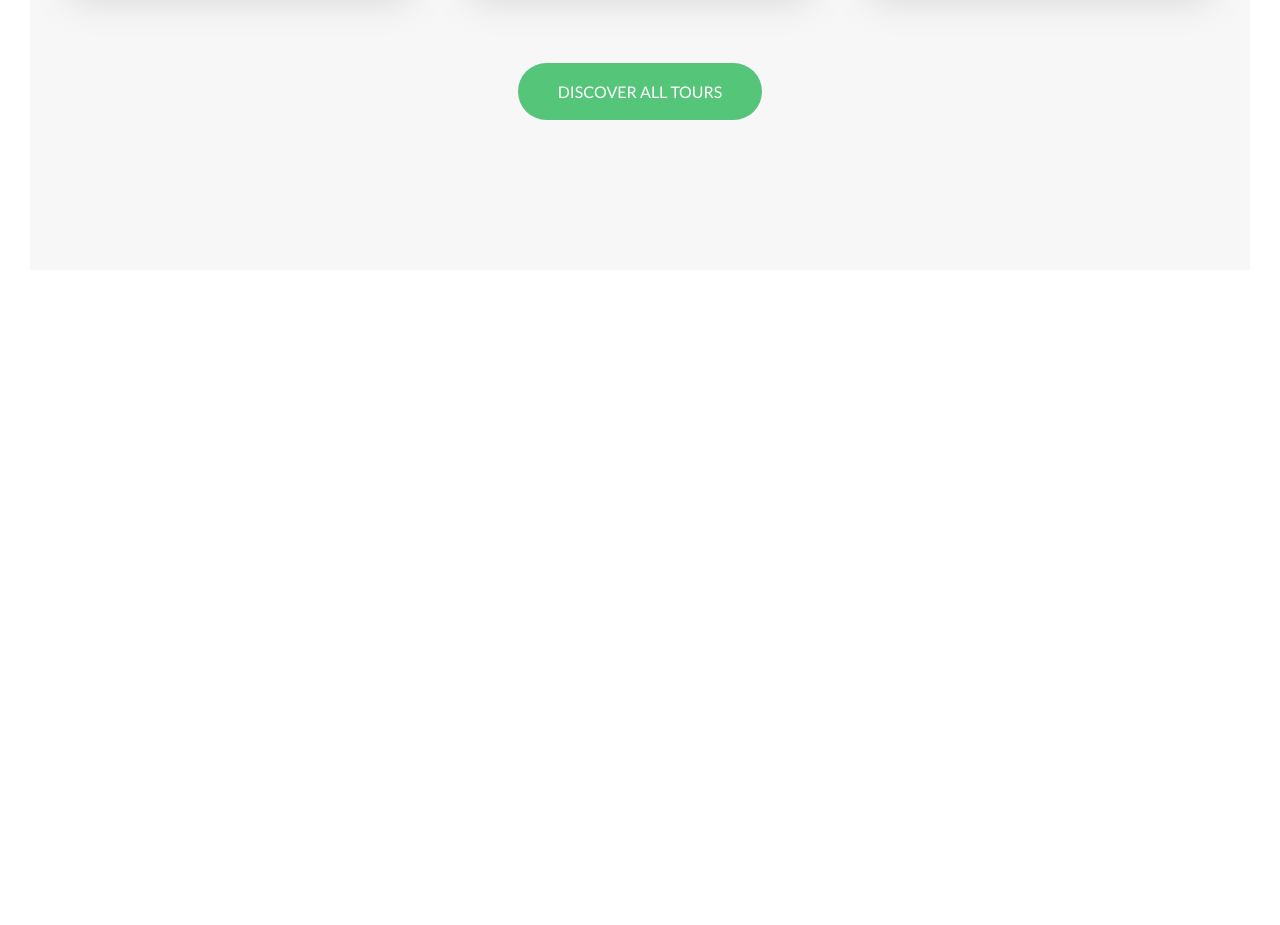
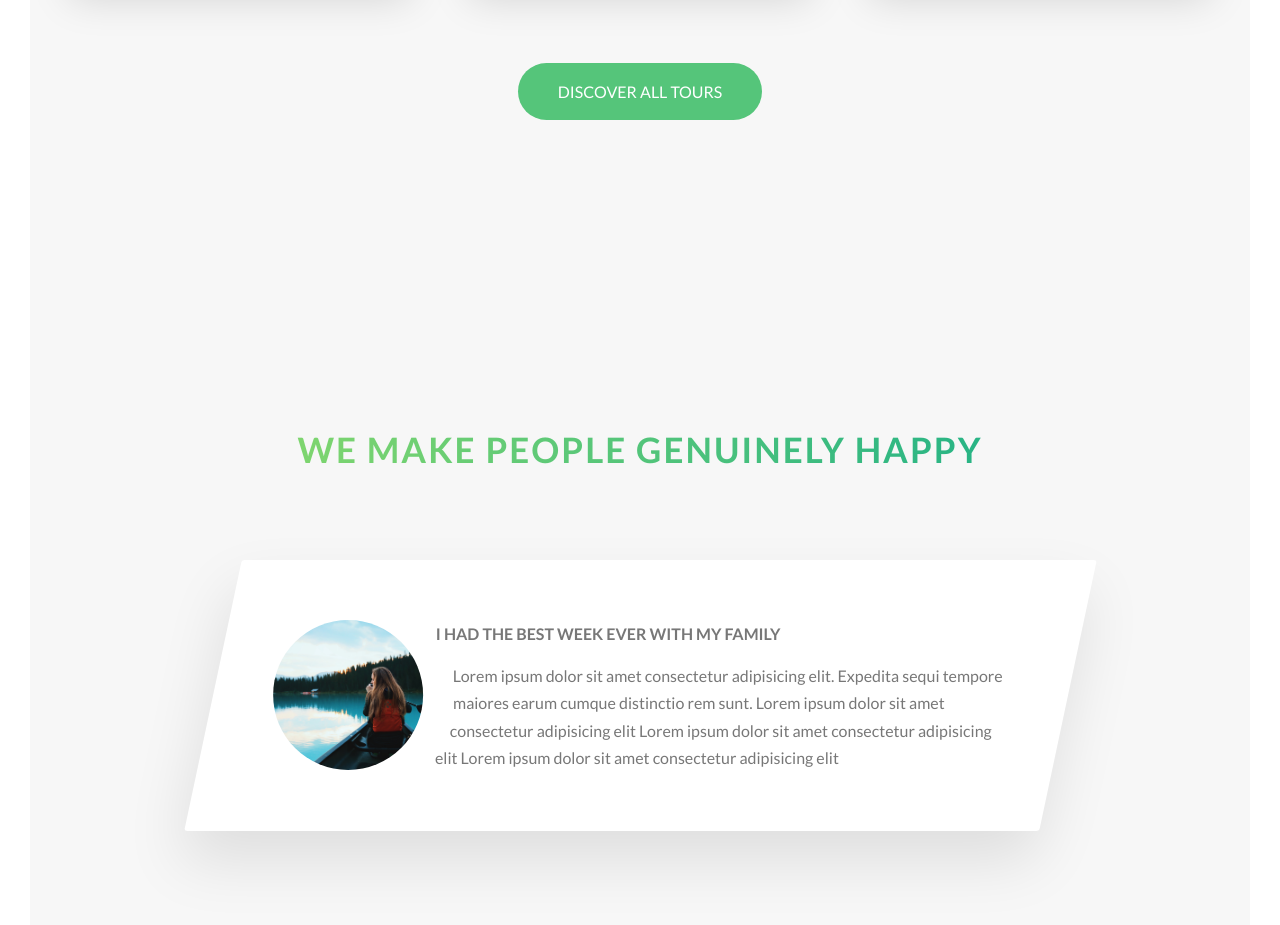
Before and after one commit to nishathapa/Natours, a website: page index.html in a window 1280 px wide. Shown: the part 3037-3962 px from the top of the page. Before the commit the page ends 3337 px from the top, so only its background shows below. Drawn offline with Linux system fonts and the light colour scheme.

Commit message:
started stories section-1

```diff
--- a/index.html
+++ b/index.html
@@ -216,6 +216,28 @@
                     <a href="#" class="btn btn--green">Discover all tours</a>
                 </div>
             </section>
+
+            <section class="section-stories">
+                <div class="u-center-text u-margin-bottom-big">
+                    <h2 class="heading-secondary">
+                        We make people genuinely happy
+                    </h2>
+                </div>
+
+                <div class="row">
+                    <div class="story">
+                        <figure class="story__shape">
+                            <img src="img/nat-8.jpg" alt="Person on a tour"  class="story__img">
+                        </figure>
+                        <div class="story__text">
+                            <h3 class="heading-tertiary u-margin-bottom-small">I had the best week ever with my family</h3>
+                            <p>
+                                Lorem ipsum dolor sit amet consectetur adipisicing elit. Expedita sequi tempore maiores earum cumque distinctio rem sunt. Lorem ipsum dolor sit amet consectetur adipisicing elit Lorem ipsum dolor sit amet consectetur adipisicing elit Lorem ipsum dolor sit amet consectetur adipisicing elit
+                            </p>
+                        </div>
+                    </div>
+                </div>
+            </section>
         </main>
 <!--
         <section class="grid-test">
--- a/sass/components/_cards.scss
+++ b/sass/components/_cards.scss
@@ -35,7 +35,7 @@
             }
 
             &-3{
-                background-image: linear-gradient(to right bottom, $color-tertiary-light, $color-tertiary   -dark);
+                background-image: linear-gradient(to right bottom, $color-tertiary-light, $color-tertiary-dark);
             }
 
         }
--- /dev/null
+++ b/sass/components/_story.scss
@@ -0,0 +1,30 @@
+.story {
+    width: 75%;
+    margin: 0 auto;
+    box-shadow: 0 3rem 6rem rgba($color-black, .1);
+    background-color: $color-white;
+    border-radius: 3px;
+    padding: 6rem;
+    padding-left: 9rem;
+    font-size: $default-font-size;
+    transform: skewX(-12deg);
+
+    &__shape{
+        width: 15rem;
+        height: 15rem;
+        float: left;
+        -webkit-shape-outside: circle(50% at 50% 50%);
+        shape-outside: circle(50% at 50% 50%);
+        -webkit-clip-path:circle(50% at 50% 50%);
+        clip-path:circle(50% at 50% 50%);
+        transform: translateX(-3rem) skewX(12deg);;
+    }
+
+    &__img{
+        height: 100%;
+    }
+
+    &__text {
+        transform: skewX(12deg);
+    }
+}
--- a/sass/main.scss
+++ b/sass/main.scss
@@ -11,6 +11,7 @@
 @import "components/composition";
 @import "components/feature-box";
 @import "components/cards";
+@import "components/story";
 
 @import "layout/grid";
 @import "layout/header";
--- a/sass/pages/_home.scss
+++ b/sass/pages/_home.scss
@@ -28,4 +28,9 @@
     margin-top: -10rem;
 }
 
+.section-stories{
+    padding: 15rem 0;
+    background-color: $color-grey-light-1;
+
+}
 //.section-features > * // direct children
```
Also changed, not shown: css/style.css.
